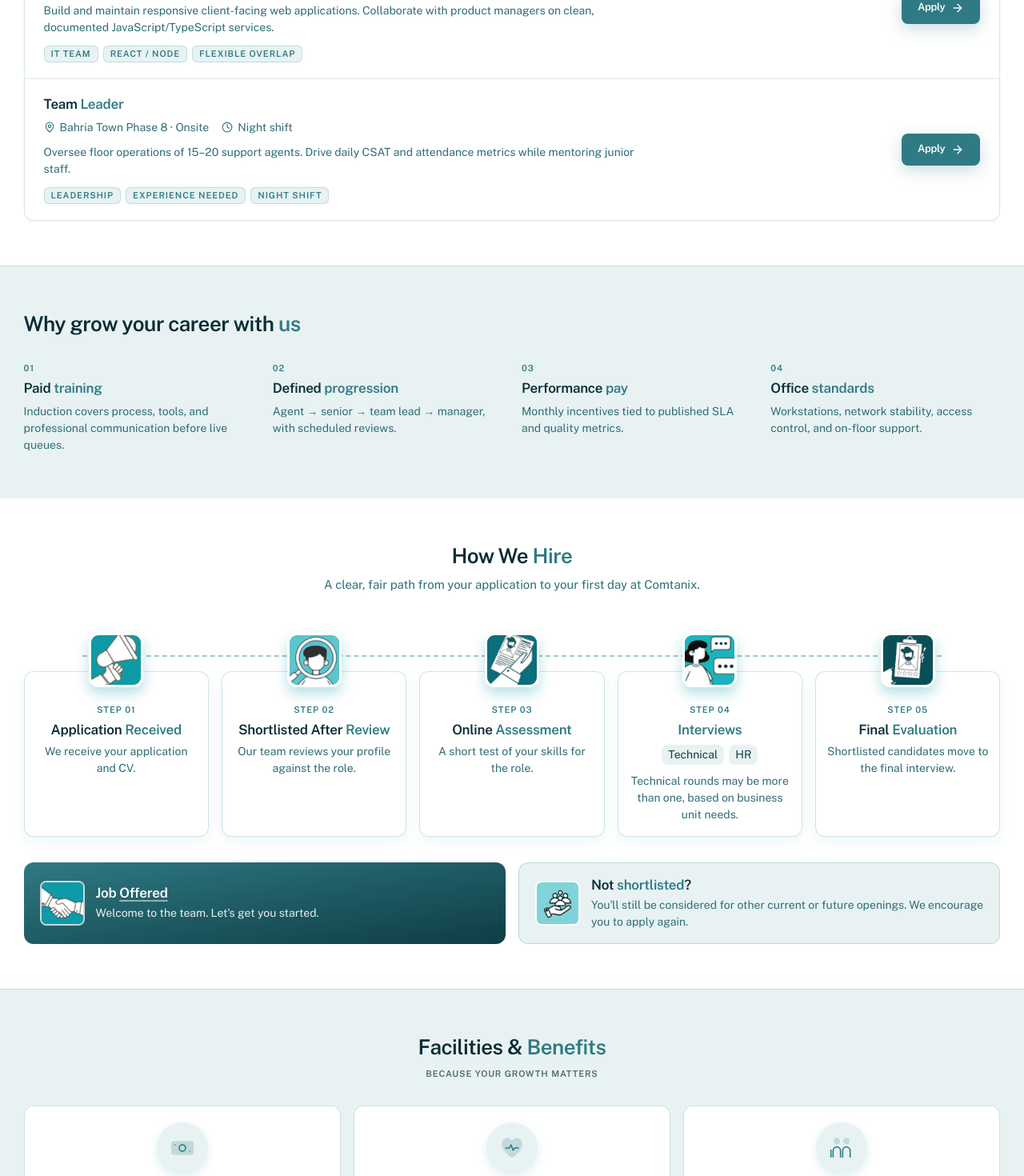
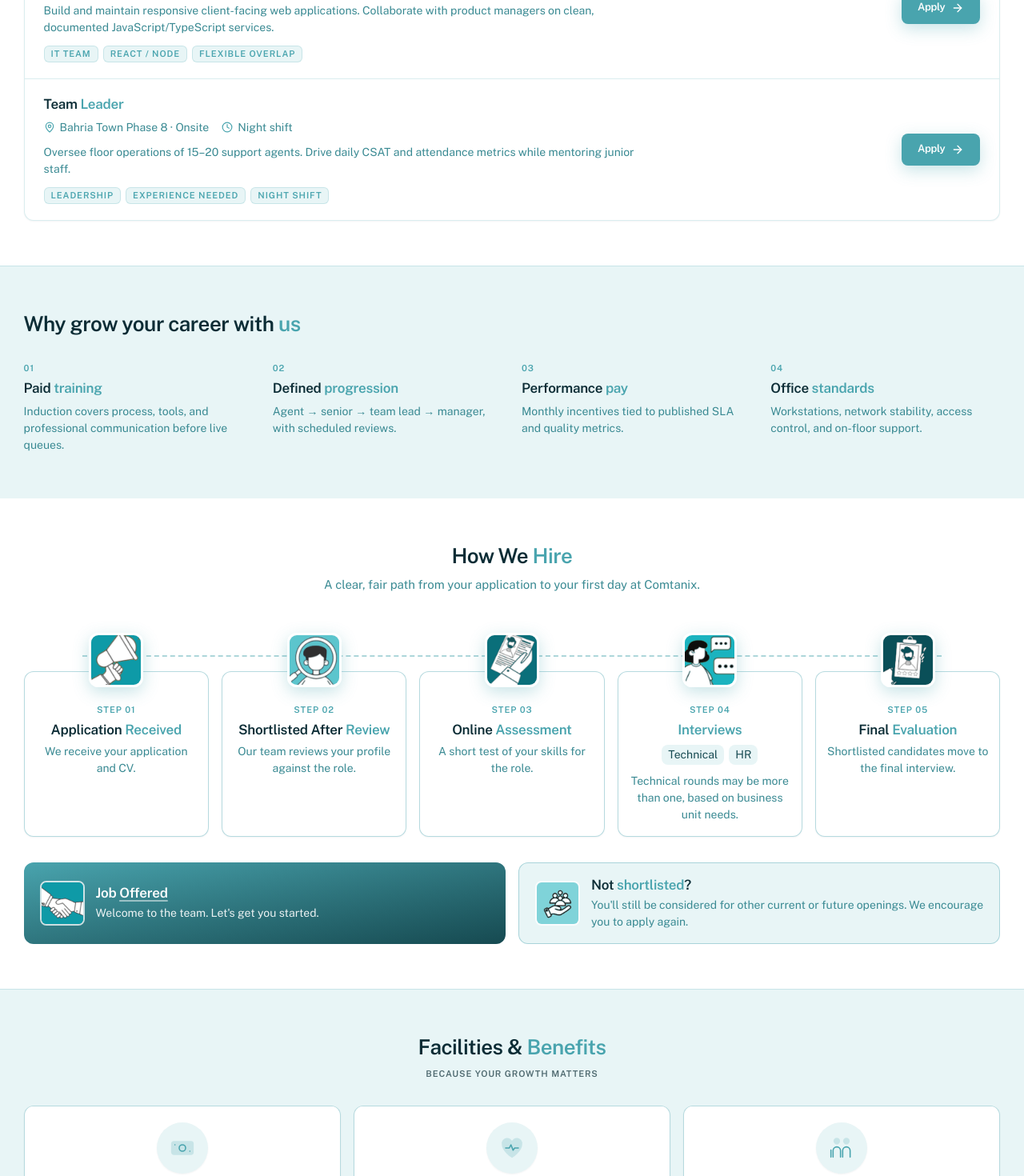
Before and after one commit to adnanhayat531/comtanixcareers, a Next.js app: page /careers in a window 1280 px wide. Shown: the part 1160-2630 px from the top of the page at 80% size. Built offline with nearby package versions, Linux system fonts and the light colour scheme; no server answers.

Commit message:
Update global styles and component themes to align with the Comtanix brand. Adjusted color variables for consistency across the application, including updates to the layout, manifest, and various components. Enhanced UI elements for improved visual coherence and user experience.

```diff
--- a/src/app/globals.css
+++ b/src/app/globals.css
@@ -1,26 +1,26 @@
 @import "tailwindcss";
 
 :root {
-  /* Comtanix brand — teal enterprise system */
-  --canvas: #f3f7f8;
+  /* Comtanix brand — exact logo teal (#49A4AE / rgb 73,164,174) */
+  --canvas: #f2f7f8;
   --ink: #0b2c35;
-  --muted: #2f6d75;
-  --brand: #2f7a84;
-  --brand-bright: #3a8f99;
-  --sea: #2f7a84;
-  --sea-mid: #2f7a84;
-  --deep: #0f3d45;
-  --footer: #1a525a;
-  --muted-on-deep: #e4f0f1;
-  --tint: #e8f2f3;
-  --line: rgba(47, 122, 132, 0.18);
-  --line-strong: rgba(47, 122, 132, 0.38);
+  --muted: #3a8a93;
+  --brand: #49a4ae;
+  --brand-bright: #53b4bc;
+  --sea: #49a4ae;
+  --sea-mid: #49a4ae;
+  --deep: #164a51;
+  --footer: #1e5f68;
+  --muted-on-deep: #e4f4f5;
+  --tint: #e8f5f6;
+  --line: rgba(73, 164, 174, 0.2);
+  --line-strong: rgba(73, 164, 174, 0.4);
   --surface: #ffffff;
   --on-sea: #ffffff;
   --shadow-soft: 0 1px 2px rgba(11, 44, 53, 0.05);
   --shadow-hover: 0 0.5rem 1.5rem rgba(11, 44, 53, 0.08);
   --shadow-overlay: 0 0.75rem 2rem rgba(11, 44, 53, 0.1);
-  --shadow-brand: 0 0.375rem 1.25rem rgba(47, 122, 132, 0.25);
+  --shadow-brand: 0 0.375rem 1.25rem rgba(73, 164, 174, 0.3);
 
   /*
    * Design system — single typeface, balanced SaaS density.
@@ -367,7 +367,7 @@ p {
 }
 
 ::selection {
-  background: rgba(47, 122, 132, 0.25);
+  background: rgba(73, 164, 174, 0.25);
   color: var(--ink);
 }
 
--- a/src/app/layout.tsx
+++ b/src/app/layout.tsx
@@ -13,7 +13,7 @@ const publicSans = Public_Sans({
 });
 
 export const viewport: Viewport = {
-  themeColor: "#0f3d45",
+  themeColor: "#49A4AE",
   width: "device-width",
   initialScale: 1,
 };
--- a/src/app/manifest.ts
+++ b/src/app/manifest.ts
@@ -9,7 +9,7 @@ export default function manifest(): MetadataRoute.Manifest {
     start_url: "/",
     display: "standalone",
     background_color: "#E8F5F6",
-    theme_color: "#2F7A84",
+    theme_color: "#49A4AE",
     lang: "en",
     categories: ["business", "productivity"],
   };
--- a/src/components/careers/FacilitiesBenefits.tsx
+++ b/src/components/careers/FacilitiesBenefits.tsx
@@ -89,7 +89,7 @@ export function FacilitiesBenefits() {
   return (
     <Section
       id="facilities"
-      className="scroll-mt-24 border-t border-line bg-tint md:scroll-mt-28 [--fb:#2f7a84] [--fb-d:#0f3d45] [--fb-l:#e8f2f3] [--fb-ink:#0b2c35] [--fb-card:#ffffff] [--fb-line:rgba(47,122,132,0.22)]"
+      className="scroll-mt-24 border-t border-line bg-tint md:scroll-mt-28 [--fb:var(--brand)] [--fb-d:var(--deep)] [--fb-l:var(--tint)] [--fb-ink:var(--ink)] [--fb-card:#ffffff] [--fb-line:var(--line-strong)]"
     >
       <Container>
         <div className="mx-auto w-full max-w-none">
@@ -111,7 +111,7 @@ export function FacilitiesBenefits() {
                   className="absolute inset-x-0 top-0 h-1 bg-white"
                 />
 
-                <div className="mx-auto mb-2.5 grid h-12 w-12 place-items-center rounded-full bg-[var(--fb-l)] shadow-[0_0.25rem_0.75rem_rgba(14,154,167,0.15)] transition-colors duration-300 group-hover:bg-[var(--fb)] sm:mb-3 sm:h-14 sm:w-14 md:h-16 md:w-16">
+                <div className="mx-auto mb-2.5 grid h-12 w-12 place-items-center rounded-full bg-[var(--fb-l)] shadow-soft transition-colors duration-300 group-hover:bg-[var(--fb)] sm:mb-3 sm:h-14 sm:w-14 md:h-16 md:w-16">
                   <span className="block h-6 w-6 text-[var(--fb)] transition-colors duration-300 group-hover:text-white sm:h-7 sm:w-7 md:h-8 md:w-8 [&_svg]:h-full [&_svg]:w-full [&_svg]:fill-none [&_svg]:stroke-current [&_svg]:stroke-[2.4] [&_svg]:[stroke-linecap:round] [&_svg]:[stroke-linejoin:round] [&_.fill-a]:fill-current [&_.fill-a]:opacity-20">
                     {b.icon}
                   </span>
--- a/src/components/careers/HowWeHire.tsx
+++ b/src/components/careers/HowWeHire.tsx
@@ -40,7 +40,7 @@ export function HowWeHire() {
   return (
     <Section
       id="how-we-hire"
-      className="scroll-mt-24 bg-white md:scroll-mt-28 [--hire:#2f7a84] [--hire-d:#0f3d45] [--hire-l:#e8f2f3] [--hire-ink:#0b2c35] [--hire-mute:#2f6d75] [--hire-line:rgba(47,122,132,0.22)]"
+      className="scroll-mt-24 bg-white md:scroll-mt-28 [--hire:var(--brand)] [--hire-d:var(--deep)] [--hire-l:var(--tint)] [--hire-ink:var(--ink)] [--hire-mute:var(--muted)] [--hire-line:var(--line-strong)]"
     >
       <Container>
         <div className="mx-auto w-full max-w-none">
@@ -63,7 +63,7 @@ export function HowWeHire() {
                 key={step.n}
                 className="relative z-10 mx-auto flex w-full max-w-sm flex-col items-center sm:max-w-none"
               >
-                <div className="relative z-20 h-14 w-14 shrink-0 overflow-hidden rounded-[var(--radius-lg)] border-[3px] border-white shadow-[0_0.5rem_1rem_rgba(14,154,167,0.3)] sm:h-16 sm:w-16 lg:h-[4.25rem] lg:w-[4.25rem]">
+                <div className="relative z-20 h-14 w-14 shrink-0 overflow-hidden rounded-[var(--radius-lg)] border-[3px] border-white shadow-brand sm:h-16 sm:w-16 lg:h-[4.25rem] lg:w-[4.25rem]">
                   <Image
                     src={step.icon}
                     alt=""
@@ -74,7 +74,7 @@ export function HowWeHire() {
                   />
                 </div>
 
-                <div className="mt-[-1.1rem] flex h-full w-full flex-col rounded-[var(--radius-lg)] border border-[var(--hire-line)] bg-white px-3.5 pt-8 pb-4 text-center shadow-[0_0.35rem_1rem_rgba(14,154,167,0.08)] sm:px-3 sm:pt-9 lg:mt-[-1.25rem] lg:px-2.5 lg:pt-10 xl:px-3">
+                <div className="mt-[-1.1rem] flex h-full w-full flex-col rounded-[var(--radius-lg)] border border-[var(--hire-line)] bg-white px-3.5 pt-8 pb-4 text-center shadow-soft sm:px-3 sm:pt-9 lg:mt-[-1.25rem] lg:px-2.5 lg:pt-10 xl:px-3">
                   <p className="type-eyebrow mb-1.5 text-[var(--hire)]">
                     Step {step.n}
                   </p>
--- a/src/components/home/HeroCopy.tsx
+++ b/src/components/home/HeroCopy.tsx
@@ -35,7 +35,7 @@ export function HeroCopy() {
         <h1 className="type-h1-hero reveal relative z-10 text-balance text-center text-white [text-shadow:0_2px_4px_rgba(0,0,0,0.9),0_4px_16px_rgba(0,0,0,0.65)]">
           <TextGlow className="px-2 py-1">
             Build what&apos;s next with AI, technology, and the right{" "}
-            <span className="text-[#9fe0e6]">expertise</span>.
+            <span className="text-[var(--brand-bright)]">expertise</span>.
           </TextGlow>
         </h1>
 
--- a/src/components/ui/PageHero.tsx
+++ b/src/components/ui/PageHero.tsx
@@ -54,7 +54,7 @@ export function PageHero({
                 aria-hidden
               />
               <div
-                className="pointer-events-none absolute inset-0 bg-[radial-gradient(ellipse_at_30%_40%,rgba(47,122,132,0.35)_0%,transparent_55%)]"
+                className="pointer-events-none absolute inset-0 bg-[radial-gradient(ellipse_at_30%_40%,rgba(73,164,174,0.35)_0%,transparent_55%)]"
                 aria-hidden
               />
             </>
@@ -67,7 +67,7 @@ export function PageHero({
         </>
       ) : (
         <div
-          className="absolute inset-0 bg-[linear-gradient(135deg,var(--deep)_0%,var(--brand)_48%,#3a8f99_100%)]"
+          className="absolute inset-0 bg-[linear-gradient(135deg,var(--deep)_0%,var(--brand)_48%,var(--brand-bright)_100%)]"
           aria-hidden
         >
           <div className="absolute inset-0 opacity-40 [background-image:radial-gradient(circle_at_20%_30%,rgba(255,255,255,0.18)_0%,transparent_42%),radial-gradient(circle_at_80%_70%,rgba(255,255,255,0.1)_0%,transparent_40%)]" />
```
